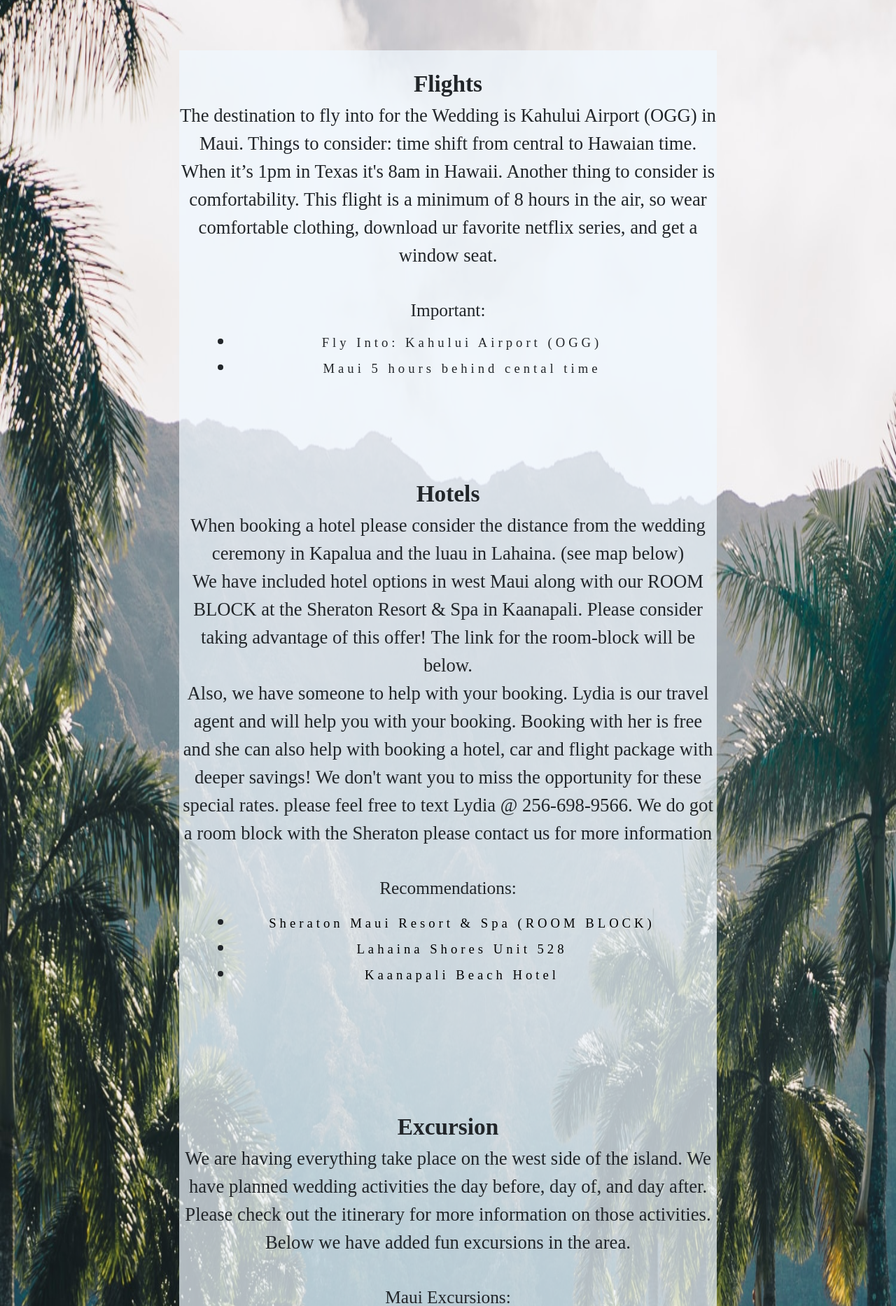
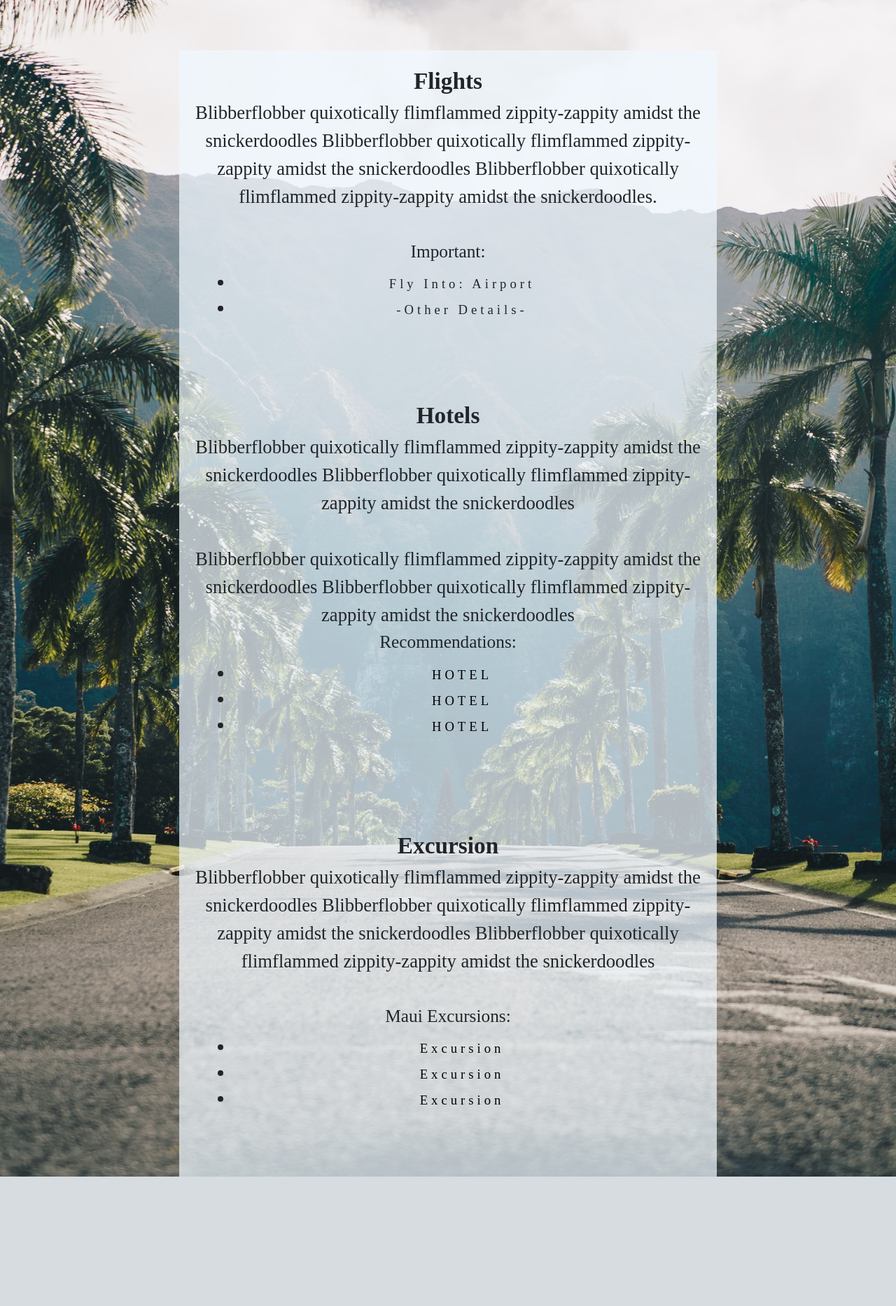
Before and after one commit to bruvio/WeddingTemplate, a Django app: page /Travel in a window 1280 px wide. Shown: the part 62-1929 px from the top of the page at 70% size. After the commit the page ends 1744 px from the top, so only its background shows below. Run offline with Django 4.2, Linux system fonts and the light colour scheme; some libraries are stand-ins or nearby versions; some web fonts are replaced.

Commit message:
commit message

```diff
--- a/WeApp/templates/FAQ.html
+++ b/WeApp/templates/FAQ.html
@@ -5,7 +5,7 @@
  <html>
 
     <head>
-        <title>Page Title</title>
+        <title>J&A Wedding: FAQ</title>
         <meta charset="UTF-8">
         <meta name="viewport" content="width=device-width, initial-scale=1.0">
         <meta http-equiv="X-UA-Compatible" content="ie=edge">
--- a/WeApp/templates/Travel.html
+++ b/WeApp/templates/Travel.html
@@ -18,7 +18,7 @@
       <script src="https://cdn.jsdelivr.net/npm/popper.js@1.14.7/dist/umd/popper.min.js" integrity="sha384-UO2eT0CpHqdSJQ6hJty5KVphtPhzWj9WO1clHTMGa3JDZwrnQq4sF86dIHNDz0W1" crossorigin="anonymous"></script>
       <script src="https://cdn.jsdelivr.net/npm/bootstrap@4.3.1/dist/js/bootstrap.min.js" integrity="sha384-JjSmVgyd0p3pXB1rRibZUAYoIIy6OrQ6VrjIEaFf/nJGzIxFDsf4x0xIM+B07jRM" crossorigin="anonymous"></script>
 
-<title>J&A:: Home</title>
+<title>J&A Wedding: Travel</title>
 
 </head>
 <nav class="navbar navbar-expand-lg navbar-light bg-light">
@@ -57,15 +57,14 @@
 
       <div class="text_container">
         <div class="font1">Flights</div>
-           The destination to fly into for the Wedding is Kahului Airport (OGG) in Maui.
-            Things to consider: time shift from central to Hawaian time. When it’s 1pm in Texas it's 8am in Hawaii.
-            Another thing to consider is comfortability. This flight is a minimum of 8 hours in the air, so wear comfortable clothing, download ur favorite
-            netflix series, and get a window seat.<br><br>
+        Blibberflobber quixotically flimflammed zippity-zappity amidst the snickerdoodles
+        Blibberflobber quixotically flimflammed zippity-zappity amidst the snickerdoodles
+        Blibberflobber quixotically flimflammed zippity-zappity amidst the snickerdoodles.<br><br>
 
             <div class="font2"> Important: </div>
             <ul class ="list">
-              <li>  <div class="font3">Fly Into: Kahului Airport (OGG)</div>   </li>
-              <li>  <div class="font3">Maui 5 hours behind cental time</div>   </li>
+              <li>  <div class="font3">Fly Into: Airport </div>   </li>
+              <li>  <div class="font3">-Other Details-</div>   </li>
             </ul>
             </div>
 
@@ -74,23 +73,17 @@
 
       <div class="text_container">
         <div class="font1">Hotels</div>
-          When booking a hotel please consider the distance from the wedding ceremony in
-          Kapalua and the luau in Lahaina. (see map below)
-          <br>We have included hotel options in west Maui along with our ROOM BLOCK at the Sheraton Resort &
-          Spa in Kaanapali. Please consider taking advantage of this offer! The link for the room-block will be below.<br>
-          Also, we have someone to help with your booking. Lydia is our travel agent and will help you
-          with your booking. Booking with her is free and she can also help with booking a hotel, car
-          and flight package with deeper savings! We don't want you to miss the opportunity for these
-          special rates. please feel free to text Lydia @ 256-698-9566. We do got a room block with the Sheraton
-          please contact us for more information <br><br>
+        Blibberflobber quixotically flimflammed zippity-zappity amidst the snickerdoodles
+        Blibberflobber quixotically flimflammed zippity-zappity amidst the snickerdoodles <br><br>
+        Blibberflobber quixotically flimflammed zippity-zappity amidst the snickerdoodles
+        Blibberflobber quixotically flimflammed zippity-zappity amidst the snickerdoodles
 
             <div class="font2"> Recommendations: </div>
             <ul class ="list">
 
-              <li>  <div class="font3"><a class="tags"  href="https://www.marriott.com/event-reservations/reservation-link.mi?id=1687553853162&key=GRP&app=resvlink">Sheraton Maui Resort & Spa (ROOM BLOCK)</a></div>   </li>
-              <li>  <div class="font3"><a class="tags"  href="https://www.expedia.com/Lahaina-Hotels-Lahaina-Shores-Unit-528.h77146361.Hotel-Information?chkin=2024-03-19&chkout=2024-03-26&destType=BOUNDING_BOX&destination=Lahaina%2C%20Hawaii%2C%20United%20States%20of%20America&gclid=CjwKCAjwpuajBhBpEiwA_ZtfhaVbpnQ7UV4XjTMwjn51_CyQO0K2p_17-qHb-2ajiJmie7XWOYCrgBoCwFAQAvD_BwE&latLong=20.91159%2C-156.70928&mctc=10&mdpcid=US.META.HPA.HOTEL-CORESEARCH-desktop.HOTEL&mdpdtl=HTL.933.20230620.20230621.DDT.18.CID.2040586220.AUDID.7258829597.RRID.bex_us_desktop&pwa_ts=1687929317385&referrerUrl=aHR0cHM6Ly93d3cuZXhwZWRpYS5jb20vSG90ZWwtU2VhcmNo&regionId=8499&rfrr=HSR&rm1=a2&searchId=f30ec02d-ecd9-4535-a16e-56a9b1b954f0&selectedRatePlan=000443b0ed29a611470e9fce559ca6ca4167&selectedRoomType=77146361&sort=RECOMMENDED&top_cur=USD&top_dp=234&useRewards=false&userIntent=&x_pwa=1">Lahaina Shores Unit 528</a></div>   </li>
-              <li>  <div class="font3"><a class="tags"  href="https://www.expedia.com/Lahaina-Hotels-Kaanapali-Beach-Hotel.h11554.Hotel-Information?chkin=2024-03-19&chkout=2024-03-26&x_pwa=1&rfrr=HSR&pwa_ts=1687929317372&referrerUrl=aHR0cHM6Ly93d3cuZXhwZWRpYS5jb20vSG90ZWwtU2VhcmNo&useRewards=false&rm1=a2&regionId=8499&destination=Lahaina%2C+Hawaii%2C+United+States+of+America&destType=BOUNDING_BOX&latLong=20.91159%2C-156.70928&sort=RECOMMENDED&top_dp=392&top_cur=USD&mdpcid=US.META.HPA.HOTEL-CORESEARCH-desktop.HOTEL&mdpdtl=HTL.933.20230620.20230621.DDT.18.CID.2040586220.AUDID.7258829597.RRID.bex_us_desktop&gclid=CjwKCAjwpuajBhBpEiwA_ZtfhaVbpnQ7UV4XjTMwjn51_CyQO0K2p_17-qHb-2ajiJmie7XWOYCrgBoCwFAQAvD_BwE&mctc=10&userIntent=&selectedRoomType=5000&selectedRatePlan=5000&searchId=f30ec02d-ecd9-4535-a16e-56a9b1b954f0">Kaanapali Beach Hotel</a></div>   </li>
-
+              <li>  <div class="font3"><a class="tags"  href="">HOTEL</a></div>   </li>
+              <li>  <div class="font3"><a class="tags"  href="">HOTEL</a></div>   </li>
+              <li>  <div class="font3"><a class="tags"  href="">HOTEL</a></div>   </li>
             </ul>
       </div>
 
@@ -99,51 +92,18 @@
     <div class = "grid-container">
       <div class="text_container">
         <div class="font1">Excursion</div>
-          We are having everything take place on the west side of the island. We have
-          planned wedding activities the day before, day of, and day after.
-          Please check out the itinerary for more information on those activities.
-          Below we have added fun excursions in the area. <br><br>
+        Blibberflobber quixotically flimflammed zippity-zappity amidst the snickerdoodles
+        Blibberflobber quixotically flimflammed zippity-zappity amidst the snickerdoodles
+        Blibberflobber quixotically flimflammed zippity-zappity amidst the snickerdoodles <br><br>
           <div class="font2"> Maui Excursions: </div>
           <ul class ="list">
-            <li>  <div class="font3"><a class="tags"  href="https://mauiwatersports.com/">JetSki's</a></div>   </li>
-            <li>  <div class="font3"><a class="tags"  href="https://finestkindsportfishingmaui.com/charter-rates/">Offshore Fishing</a></div>   </li>
-            <li>  <div class="font3"><a class="tags"  href="https://www.viator.com/tours/Maui/Molokini-and-Turtle-Town-Snorkeling-Adventure/d671-9281P1">Snorkeling</a></div>   </li>
-            <li>  <div class="font3"><a class="tags"  href="https://www.viator.com/tours/Maui/Maui-Atlantis-Submarine-Adventure/d671-3524MSUB">Submarine Adventures</a></div>   </li>
+              <li>  <div class="font3"><a class="tags"  href="">Excursion</a></div>   </li>
+              <li>  <div class="font3"><a class="tags"  href="">Excursion</a></div>   </li>
+              <li>  <div class="font3"><a class="tags"  href="">Excursion</a></div>   </li>
           </ul>
       </div>
     </div>
 
-  <div class = "grid-container">
-    <div class="text_container">
-      <div class="font1">Maui </div>
-      The island of Maui offers a wide range of attractions and activities for visitors.
-       One of its most famous landmarks is Haleakala National Park, home to the dormant
-       Haleakala volcano, which attracts many visitors who come to witness the breathtaking
-       sunrise or explore the unique flora and fauna of the park.
-      Maui is also renowned for its beautiful beaches, such as Kaanapali Beach and Wailea
-      Beach, which offer crystal-clear waters, golden sands, and opportunities for swimming,
-      snorkeling, and sunbathing.
-      The road to Hana is a scenic drive along the island's northeastern coast, renowned
-       for its picturesque views, waterfalls, lush rainforests, and hidden beaches.
-       Many visitors enjoy taking their time to explore the numerous stops and
-       attractions along the way.
-      The town of Lahaina, once a historic whaling village, is now a popular tourist
-      destination. Its Front Street is lined with shops, art galleries, restaurants,
-       and historical sites, preserving the island's rich cultural heritage.
-      Maui also offers excellent opportunities for outdoor activities, including
-      surfing, windsurfing, hiking, golfing, and whale watching. The waters surrounding
-      the island are home to diverse marine life, and during the winter months, visitors
-      can witness the awe-inspiring humpback whale migration.
-
-
-      Below is a map of Maui highlighting the the airport, ceremony, hotel and Luau location. Please plan accordingly.
-
-      <div class = "pic-container">
-        <img class="map"src="{% static 'images/MauiMap.jpeg' %}" >
-      </div>
-
-    </div>
-  </div>
 
 
 </body>
```
Also changed, not shown: WeApp/templates/RSVP.html (+6 -9 lines), WeApp/templates/homeW.html (+4 -4 lines), WeApp/templates/itenary.html (+27 -18 lines), db.sqlite3.
